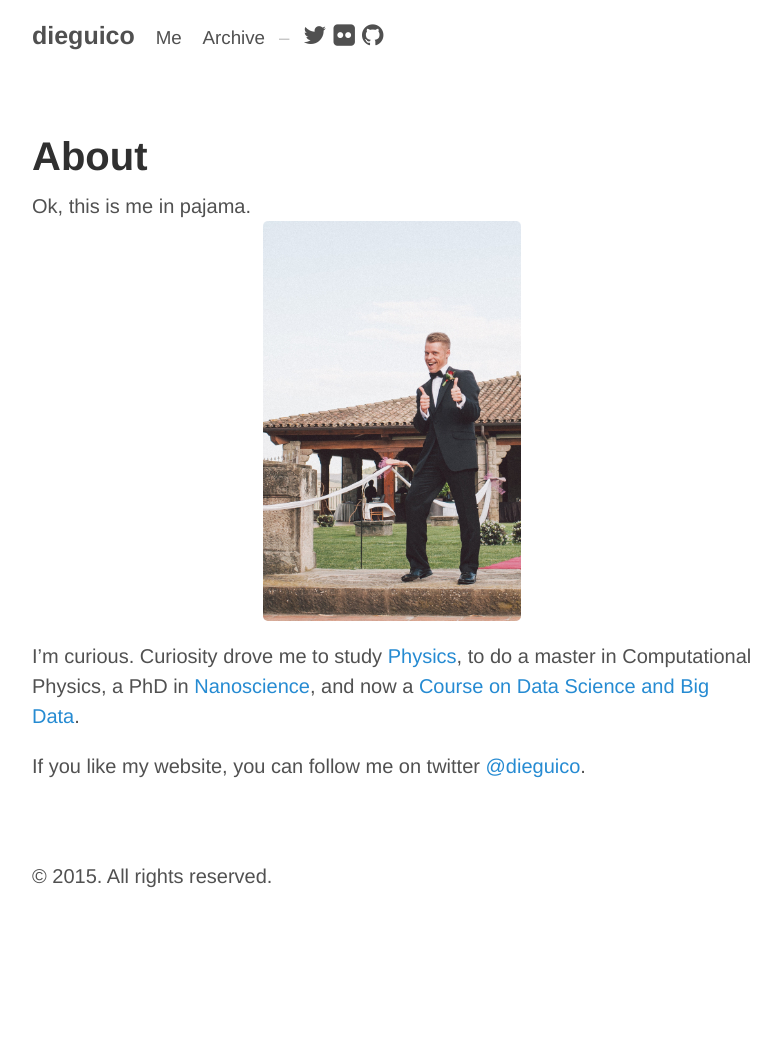
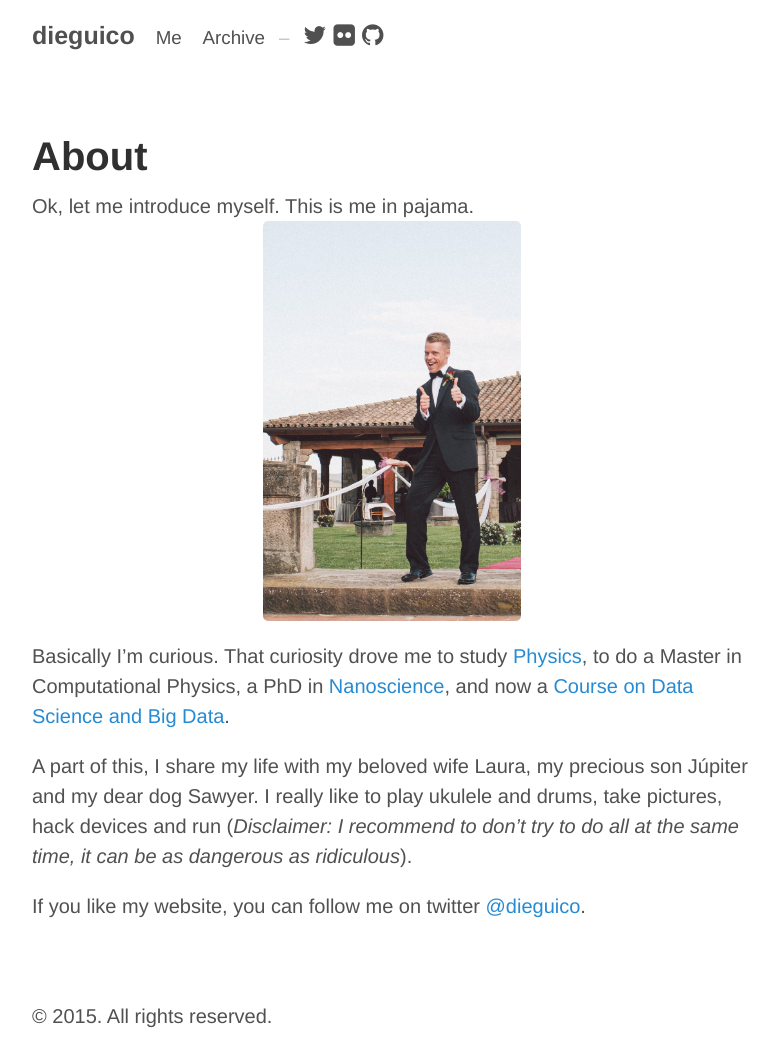
Before and after one commit to dieguico/old.dieguico.github.io, a Jekyll site: the page built from about.md, in a window 1280 px wide. Shown: the whole page, without its empty margins (248-1029 px from the left). Built offline with Jekyll 4.4.1, drawn with Linux system fonts in a browser that asks for light colours; nearby versions of some CDN libraries; Markdown is read by kramdown in place of the engine named in the settings; before the commit the page ends 911 px from its top, so only the background shows below that.

Commit message:
Tune About

```diff
--- a/about.md
+++ b/about.md
@@ -3,9 +3,11 @@ layout: page
 title: About
 ---
 
-Ok, this is me in pajama.
-![Me in pajama](/assets/me.jpg)
+Ok, let me introduce myself. This is me in pajama.
+![Suit up!](/assets/me.jpg)
 
-I’m curious. Curiosity drove me to study [Physics](http://www.ub.edu/fisica/en/), to do a master in Computational Physics, a PhD in [Nanoscience](http://www.ub.edu/in2ub/doctorat_nanociencia/index.php?option=com_content&view=article&id=27:home-cat-2&catid=9:english&lang=en&Itemid=102), and now a [Course on Data Science and Big Data](http://www.ub.edu/datascience/).
+Basically I’m curious. That curiosity drove me to study [Physics](http://www.ub.edu/fisica/en/), to do a Master in Computational Physics, a PhD in [Nanoscience](http://www.ub.edu/in2ub/doctorat_nanociencia/index.php?option=com_content&view=article&id=27:home-cat-2&catid=9:english&lang=en&Itemid=102), and now a [Course on Data Science and Big Data](http://www.ub.edu/datascience/).
+
+A part of this, I share my life with my beloved wife Laura, my precious son Júpiter and my dear dog Sawyer. I really like to play ukulele and drums, take pictures, hack devices and run (*Disclaimer: I recommend to don’t try to do all at the same time, it can be as dangerous as ridiculous*).
 
 If you like my website, you can follow me on twitter [@dieguico](https://twitter.com/dieguico).
```
